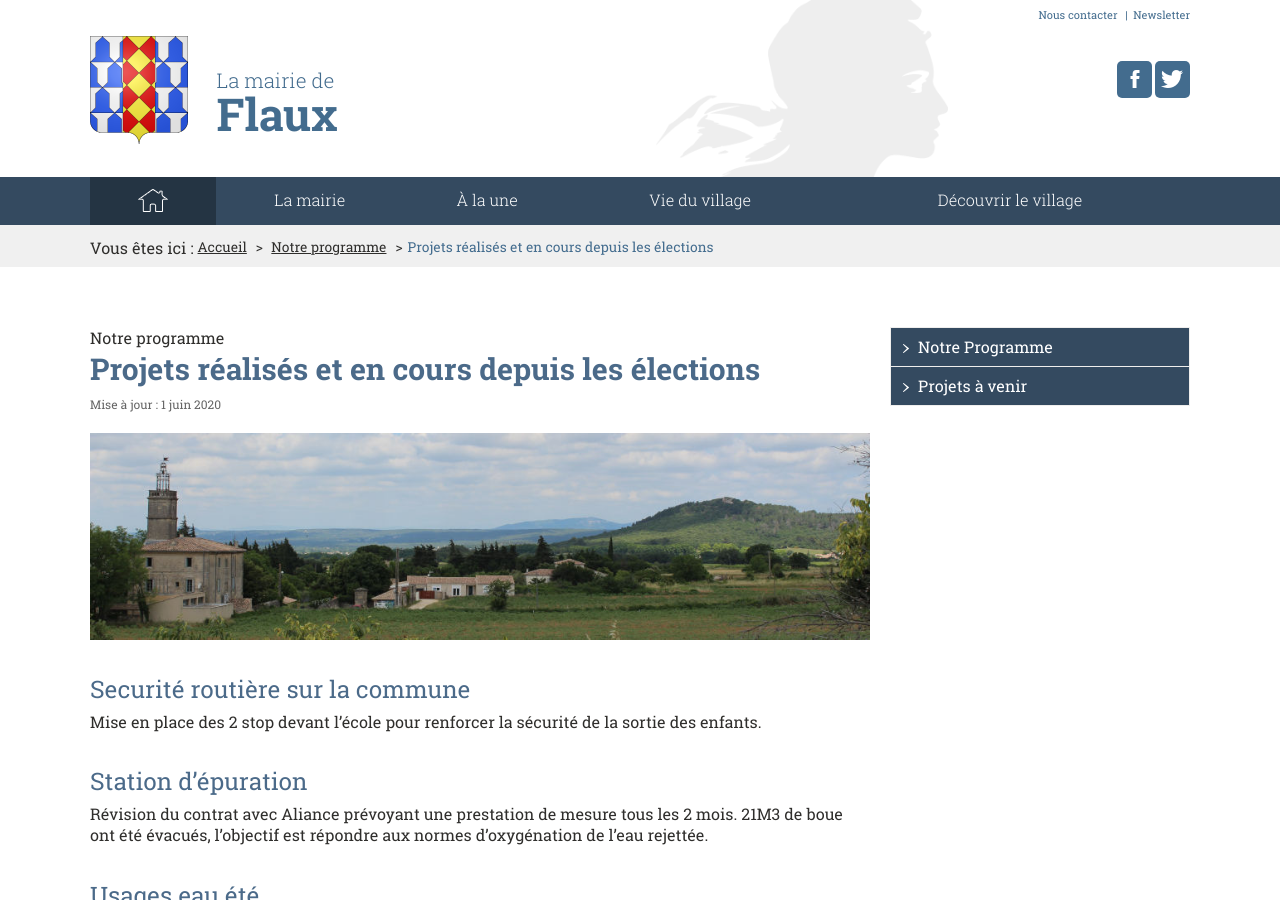
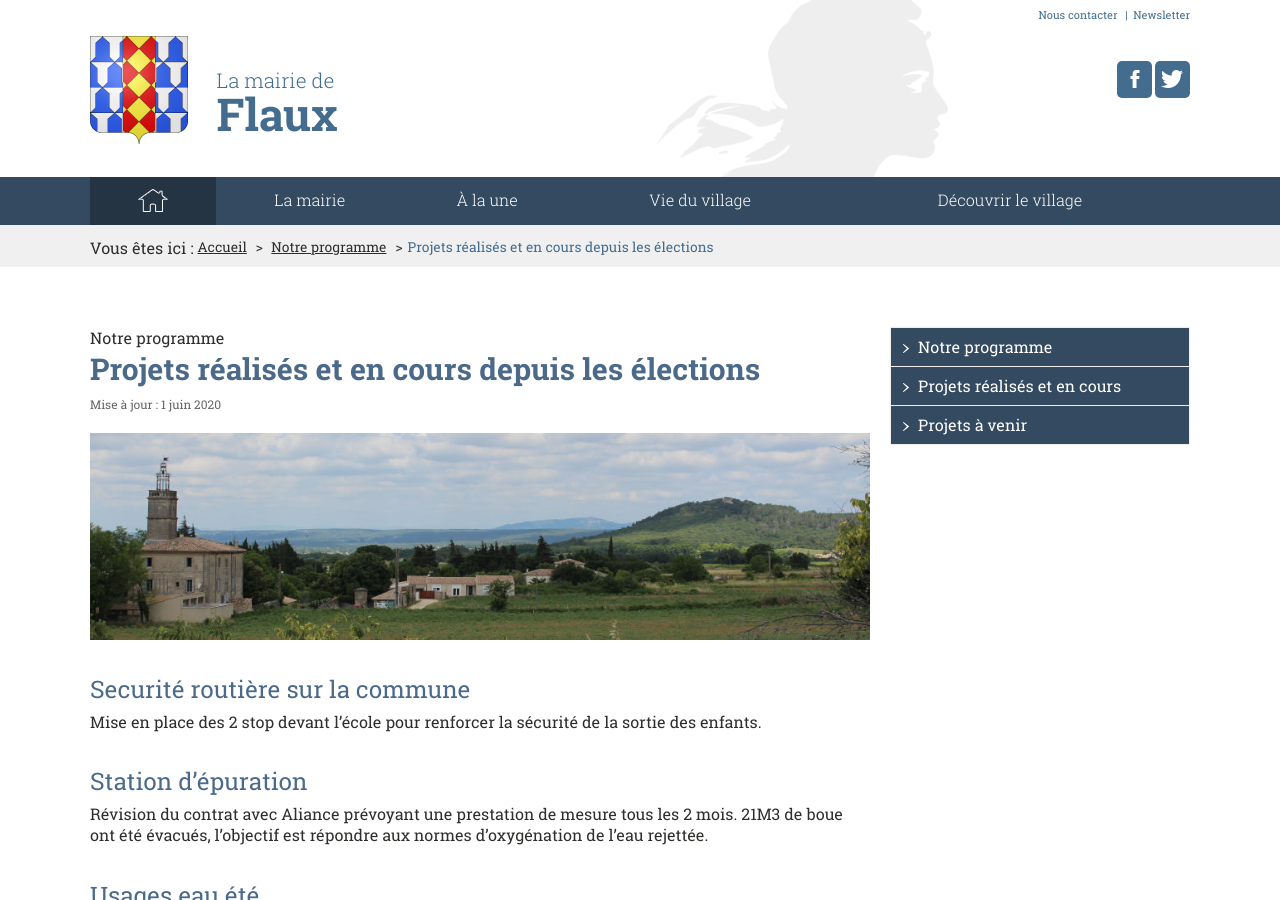
Before and after one commit to Flaux-Village/flaux-village.github.io, a Jekyll site: the page built from projetfait.md, in a window 1280 px wide and 900 px high. Built offline with Jekyll 4.4.1, drawn with Linux system fonts in a browser that asks for light colours; our own code applies the rules of GitHub Pages for plain Markdown files.

Commit message:
Update projetfait.md

```diff
--- a/projetfait.md
+++ b/projetfait.md
@@ -16,8 +16,10 @@ documents:
   addresse: /assets/flyeer/FLYEReau202007.pdf
   type: pdf
 menu_secondaire:
-- titre: Notre Programme
+- titre: Notre programme
   addresse: /naturellementflaux.html
+- titre: Projets réalisés et en cours
+  addresse: /projetfait.html
 - titre: Projets à venir
   addresse: /projetfuture.html
 
```
